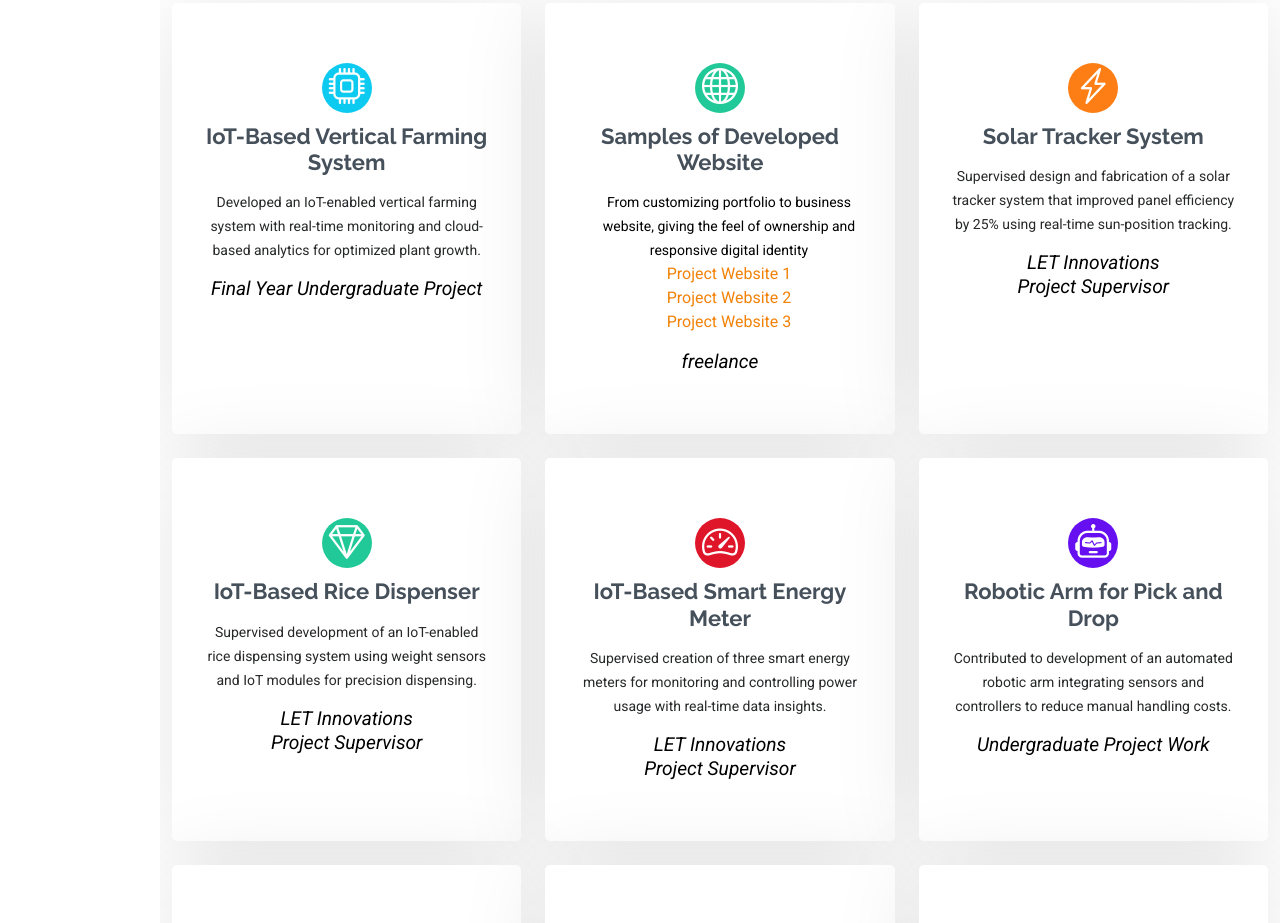
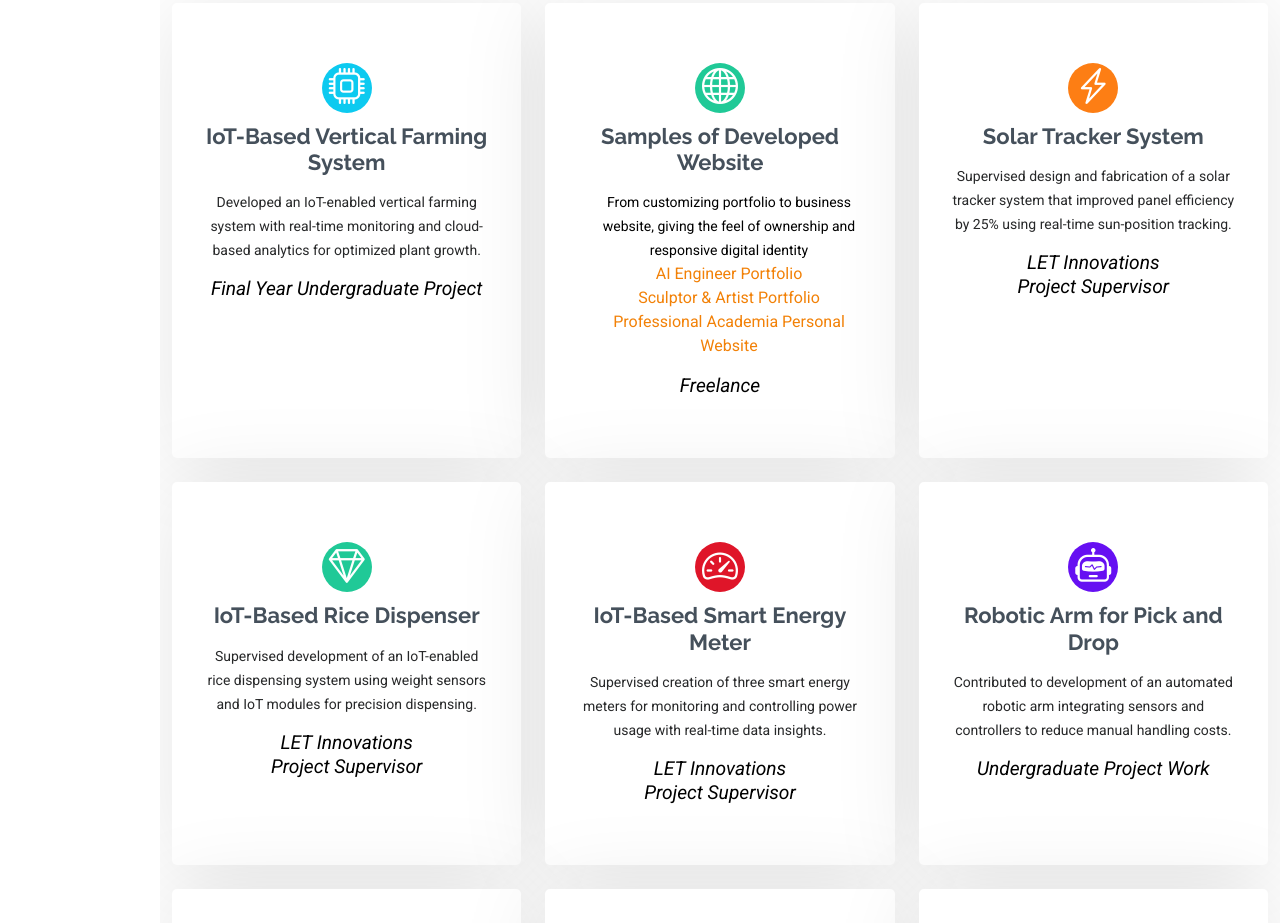
Before and after one commit to JTMidel1/jesutomibamidele, a plain HTML site: page index.html in a window 1280 px wide. Shown: the part 4712-5635 px from the top of the page. Drawn offline with Linux system fonts and the light colour scheme.

Commit message:
update index.htm

```diff
--- a/index.html
+++ b/index.html
@@ -420,13 +420,13 @@ With experience building web interfaces, working with cross-functional teams, an
     <!-- Three custom website project links -->
     <ul style="margin-top: 15px; font-size: 16px; padding-left: 18px; color: #000;">
       <p>From customizing portfolio to business website, giving the feel of ownership and responsive digital identity</p>
-      <a href="https://victorkolaomolaiye.netlify.app/" target="_blank">Project Website 1</a><br>
-      <a href="https://samuelowolabi.netlify.app" target="_blank">Project Website 2</a><br>
-      <a href="https://danielomoyeniadebola.vercel.app/" target="_blank">Project Website 3</a>
+      <a href="https://victorkolaomolaiye.netlify.app/" >AI Engineer Portfolio </a><br>
+      <a href="https://samuelowolabi.netlify.app">Sculptor & Artist Portfolio </a><br>
+      <a href="https://danielomoyeniadebola.vercel.app/">Professional Academia Personal Website</a>
     </ul>
 
     <p class="project-meta" style="font-size: larger; color: black; margin-top: 15px;">
-      <em>freelance</em>
+      <em>Freelance</em>
     </p>
 
   </div>
```
